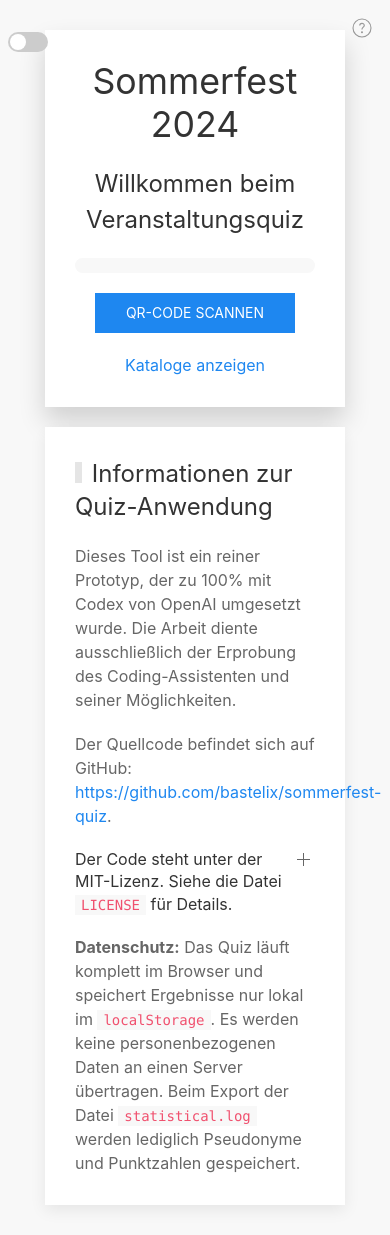
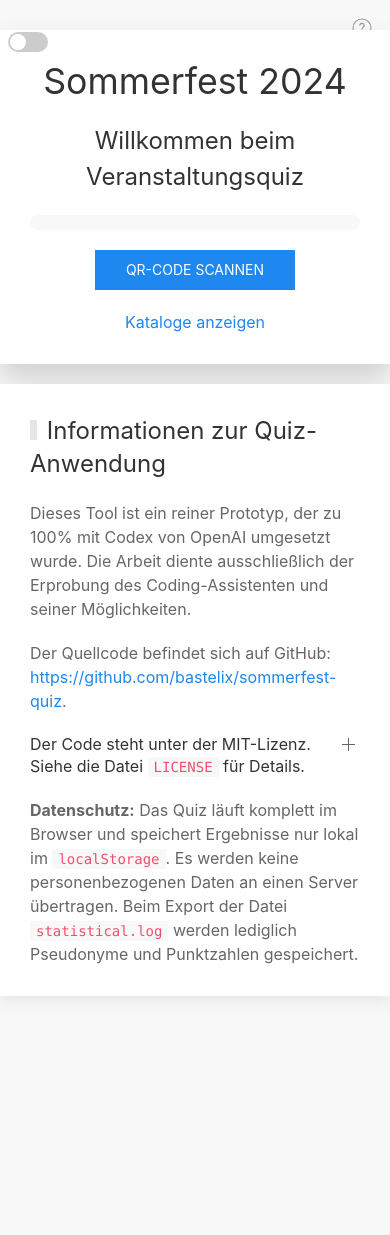
Before and after one commit to bastelix/sommerfest-quiz, a Python web app: template templates/index.html in a window 390 px wide. After the commit the page ends 998 px from the top, so only its background shows below. Run offline with Jinja, Linux system fonts and the light colour scheme; the template is opened without the code that fills it, so the values that code supplies are empty; some libraries are stand-ins or nearby versions.

Commit message:
Reduce mobile side padding

```diff
--- a/templates/index.html
+++ b/templates/index.html
@@ -132,6 +132,13 @@
       }
       .mc-option input {
         transform: scale(1.3);
+      }
+    }
+    @media (max-width: 639px) {
+      .uk-container,
+      body.uk-padding {
+        padding-left: 0;
+        padding-right: 0;
       }
     }
   </style>
```
Also changed, not shown: 1 other file.
